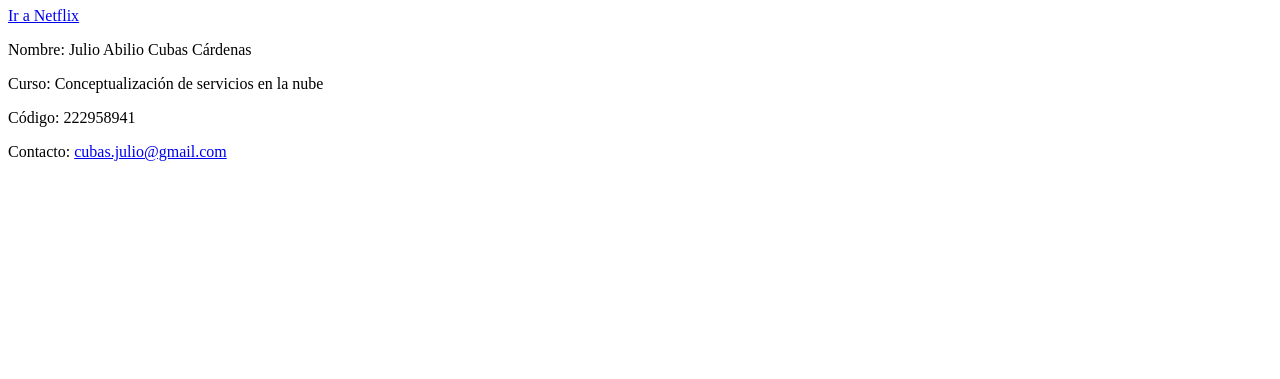
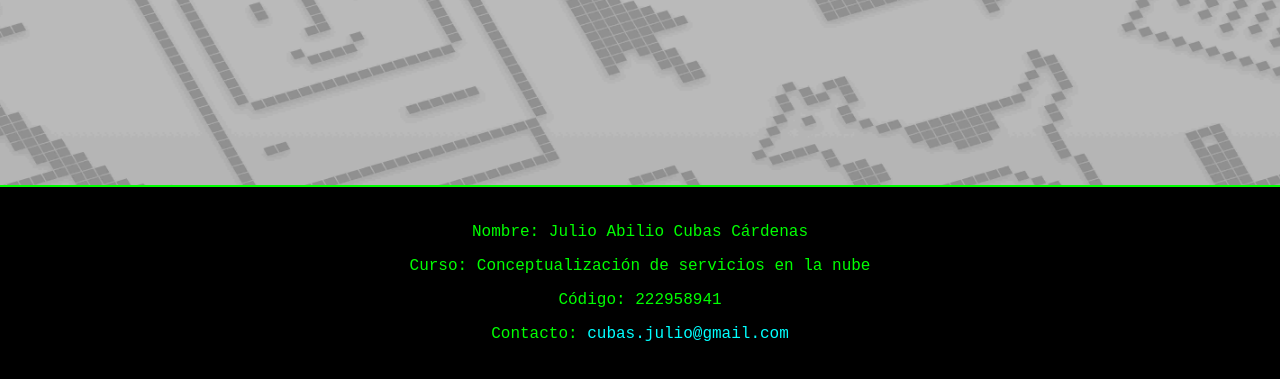
Before and after one commit to cubasmx/mi-sitio-web, a plain HTML site: page index.html in a window 1280 px wide. Shown: the part 421-800 px from the top of the page. Drawn offline with Linux system fonts and the light colour scheme; the site is published under a folder, as on GitHub Pages, so addresses that start at the root find nothing; files whose address does not match are found by name.

Commit message:
Agregue carpeta public

```diff
--- a/index.html
+++ b/index.html
@@ -4,7 +4,7 @@
     <meta charset="UTF-8">
     <meta name="viewport" content="width=device-width, initial-scale=1.0">
     <title>Hacker Style</title>
-    <link rel="stylesheet" href="/estilos.css">
+    <link rel="stylesheet" href="public/estilos.css">
 </head>
 <body>
     <div id="header">
```
Also changed, not shown: public/estilos.css (renamed from estilos.css).
